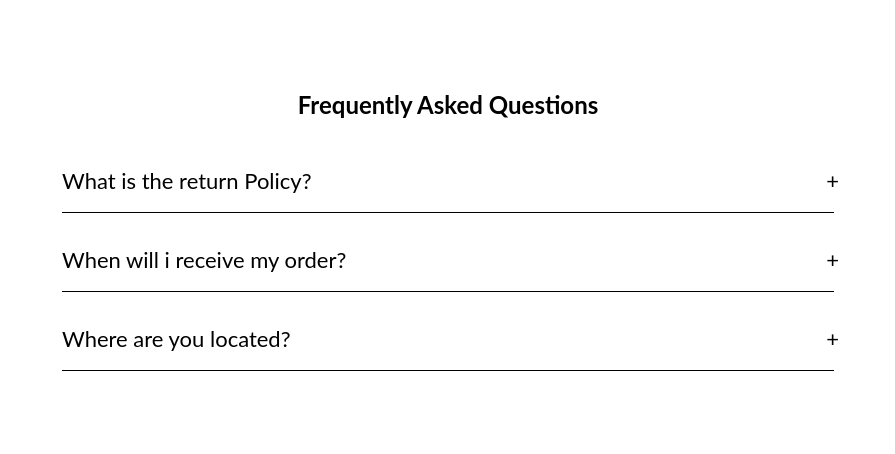
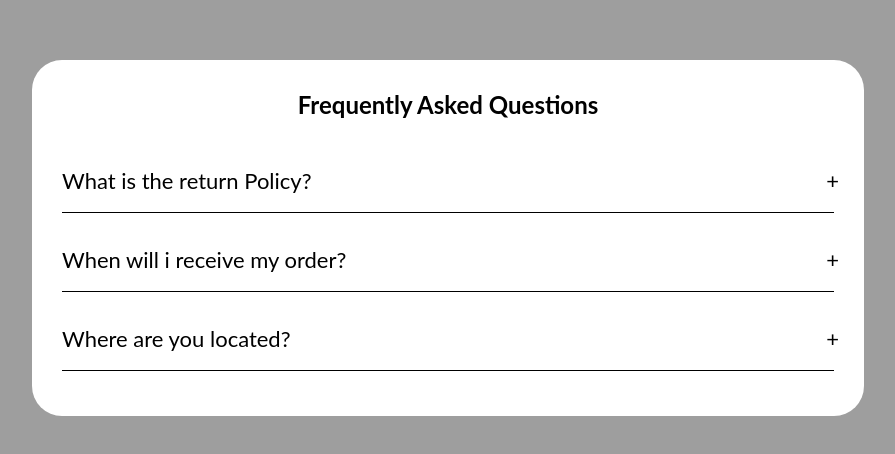
Before and after one commit to SrAngelM/acordeon, a plain HTML site: page index.html in a window 1280 px wide. Shown: the part 162-616 px from the top of the page, without its empty margins (192-1087 px from the left). Drawn offline with Linux system fonts and the light colour scheme; the site is published under a folder, as on GitHub Pages, so addresses that start at the root find nothing.

Commit message:
Tercer commit

```diff
--- a/styles.css
+++ b/styles.css
@@ -14,7 +14,7 @@
 #################################  */
 
 body {
-  background: url(/img/project-3.jpg) no-repeat center center/cover;
+  background: url(./img/project-3.jpg) no-repeat center center/cover;
   height: 100vh;
   display: flex;
   justify-content: center;
```
